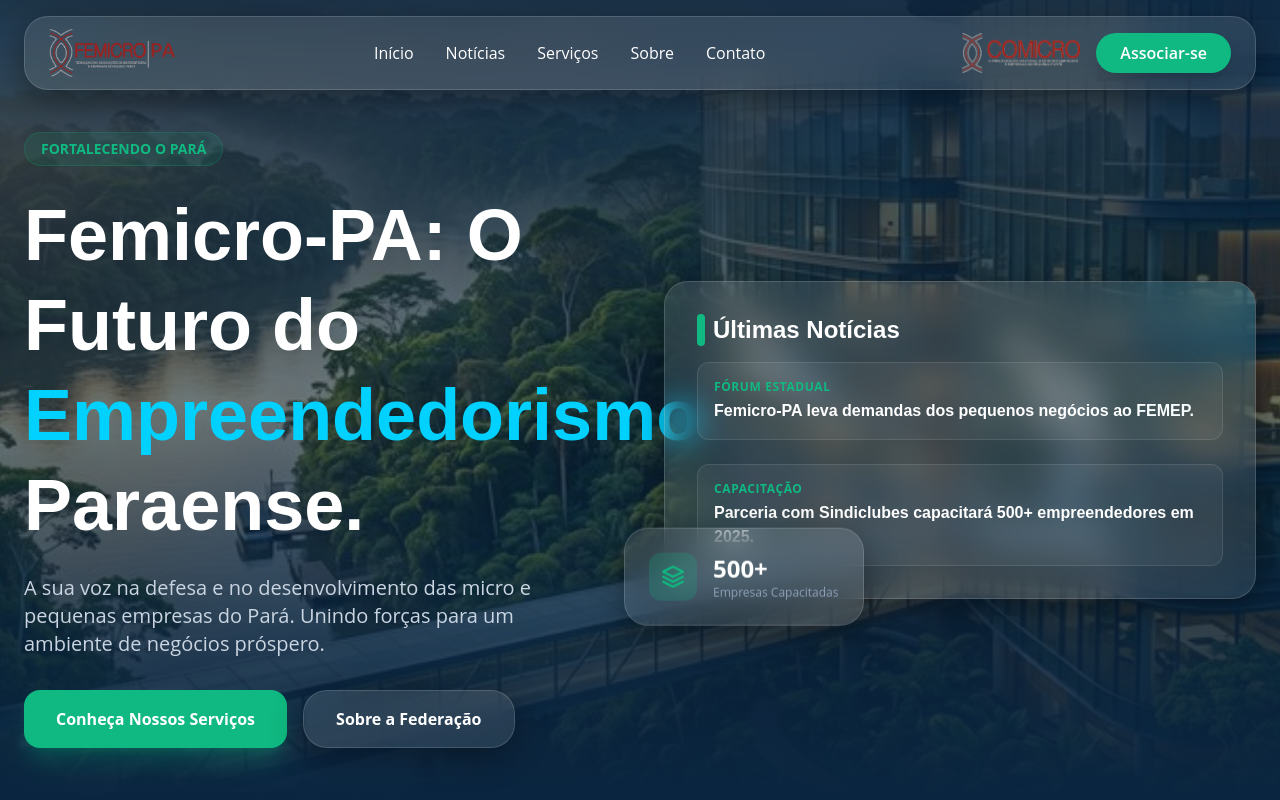
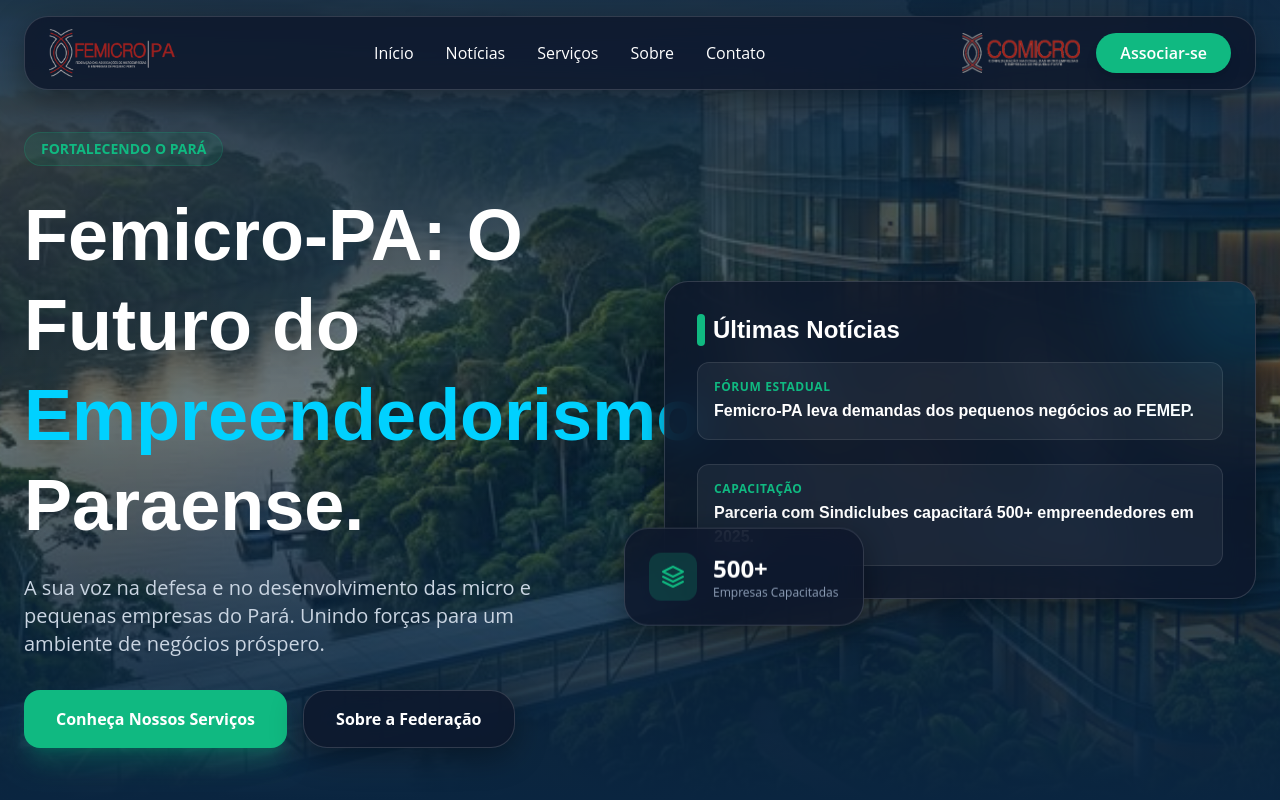
Before and after one commit to sandropeixoto/Site-FemicroPA, a React (Vite) app: page / in a window 1280 px wide. Shown: the top 800 px of the page. Built offline with nearby package versions, Linux system fonts and the light colour scheme.

Commit message:
style: increase navbar opacity and blur for better visibility

```diff
--- a/src/index.css
+++ b/src/index.css
@@ -23,9 +23,9 @@
 }
 
 .glass-card {
-  background: rgba(255, 255, 255, 0.1);
-  backdrop-filter: blur(16px);
-  -webkit-backdrop-filter: blur(16px);
+  background: rgba(15, 23, 42, 0.85); /* Darker, more opaque navy for contrast */
+  backdrop-filter: blur(20px) saturate(180%);
+  -webkit-backdrop-filter: blur(20px) saturate(180%);
   border: 1px solid rgba(255, 255, 255, 0.15);
   border-radius: var(--radius-glass);
   box-shadow: var(--shadow-glass);
```
